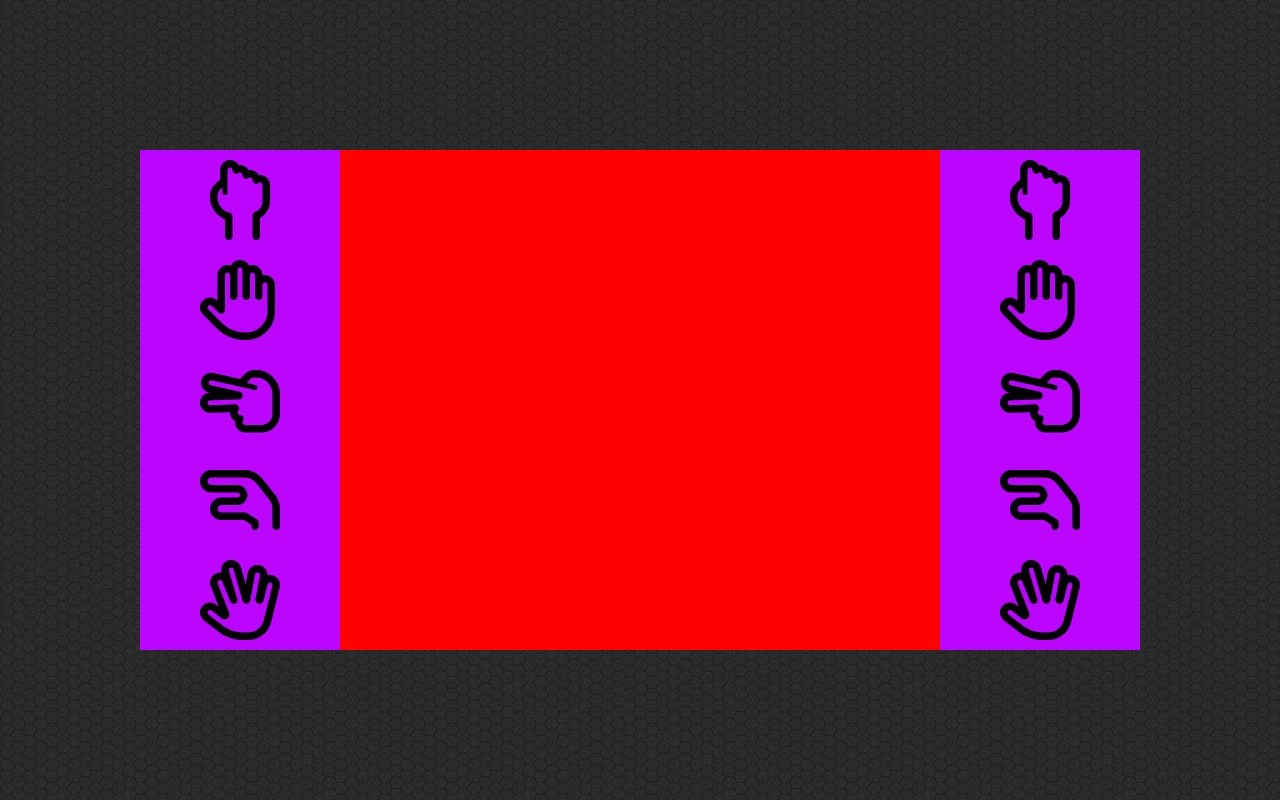
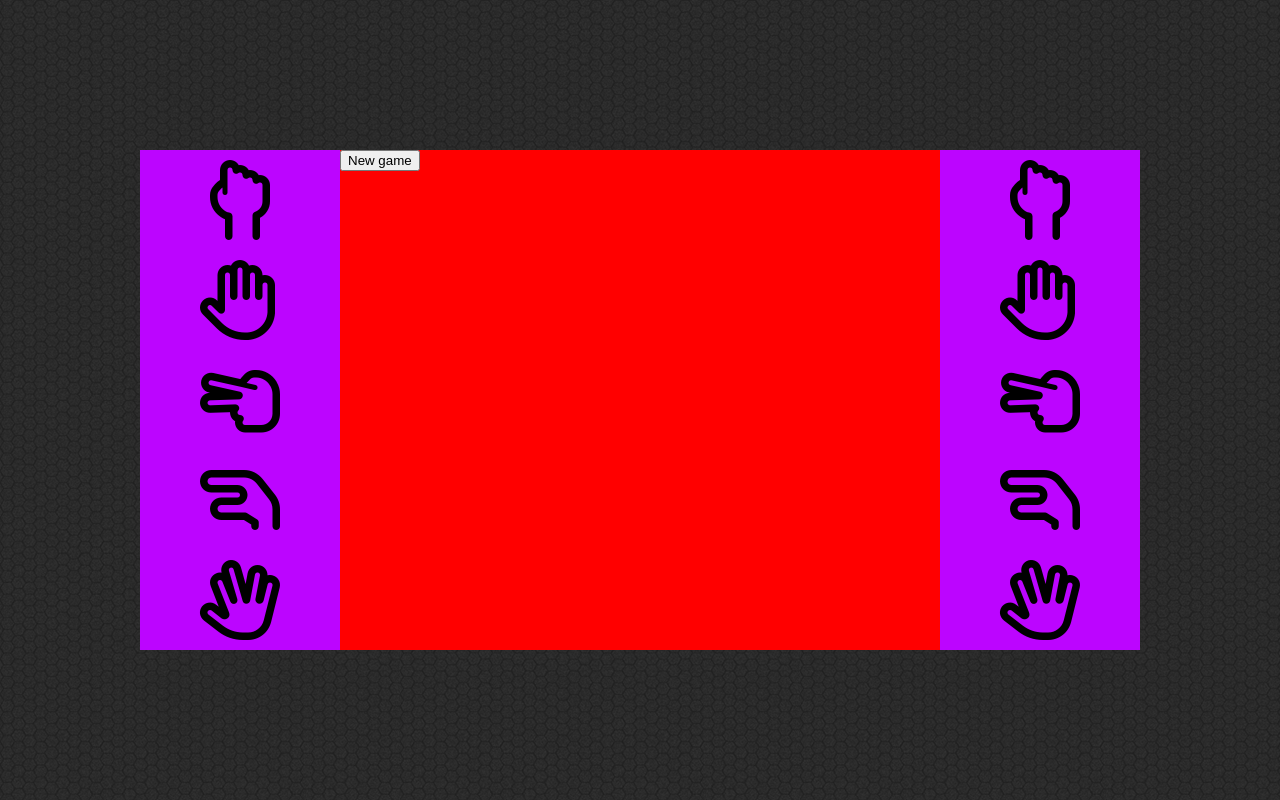
Before and after one commit to Kotwin98/Rock_Paper_Scissors_Lizard_Spock, a plain HTML site: page index.html in a window 1280 px wide. Drawn offline with Linux system fonts and the light colour scheme.

Commit message:
add a new game button

```diff
--- a/index.html
+++ b/index.html
@@ -44,6 +44,8 @@
                 <i class="far fa-hand-spock icon"></i>
             </div>
         </div>
+
+        <button class="new-game">New game</button>
     </div>
 </body>
 </html>
```
